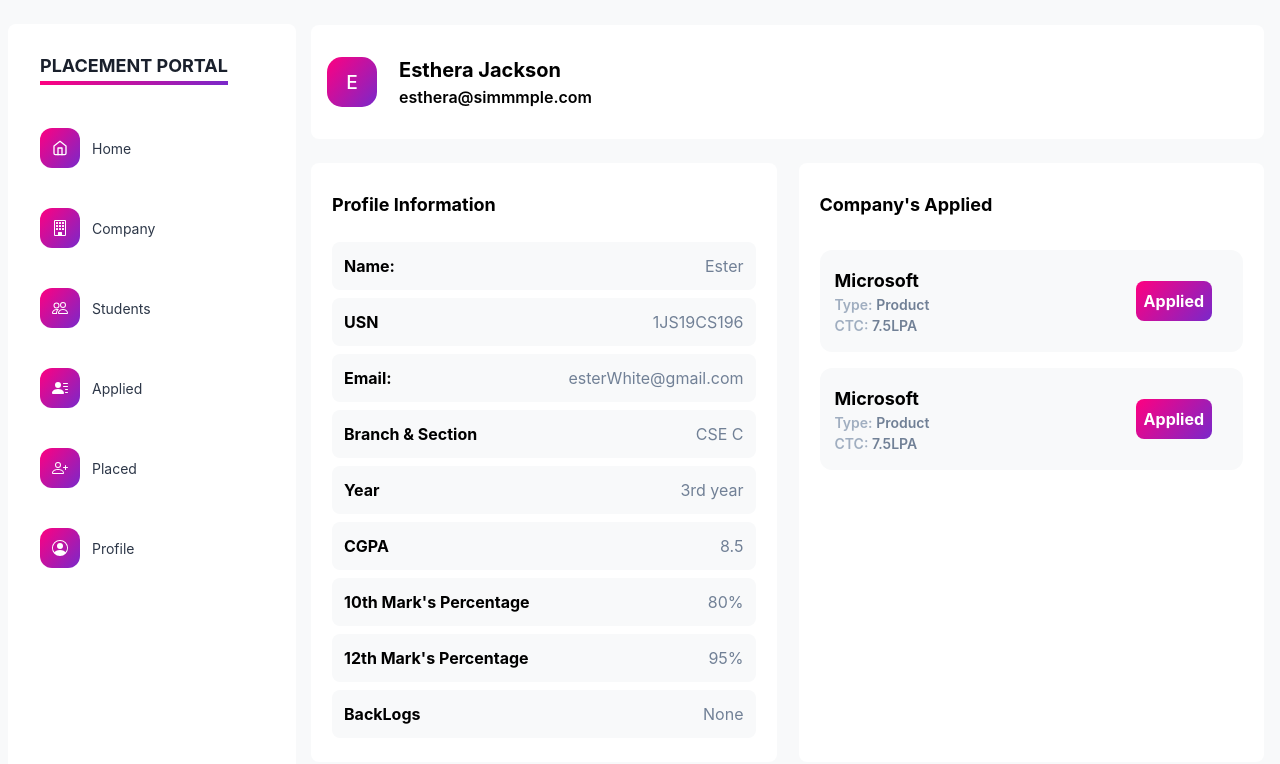
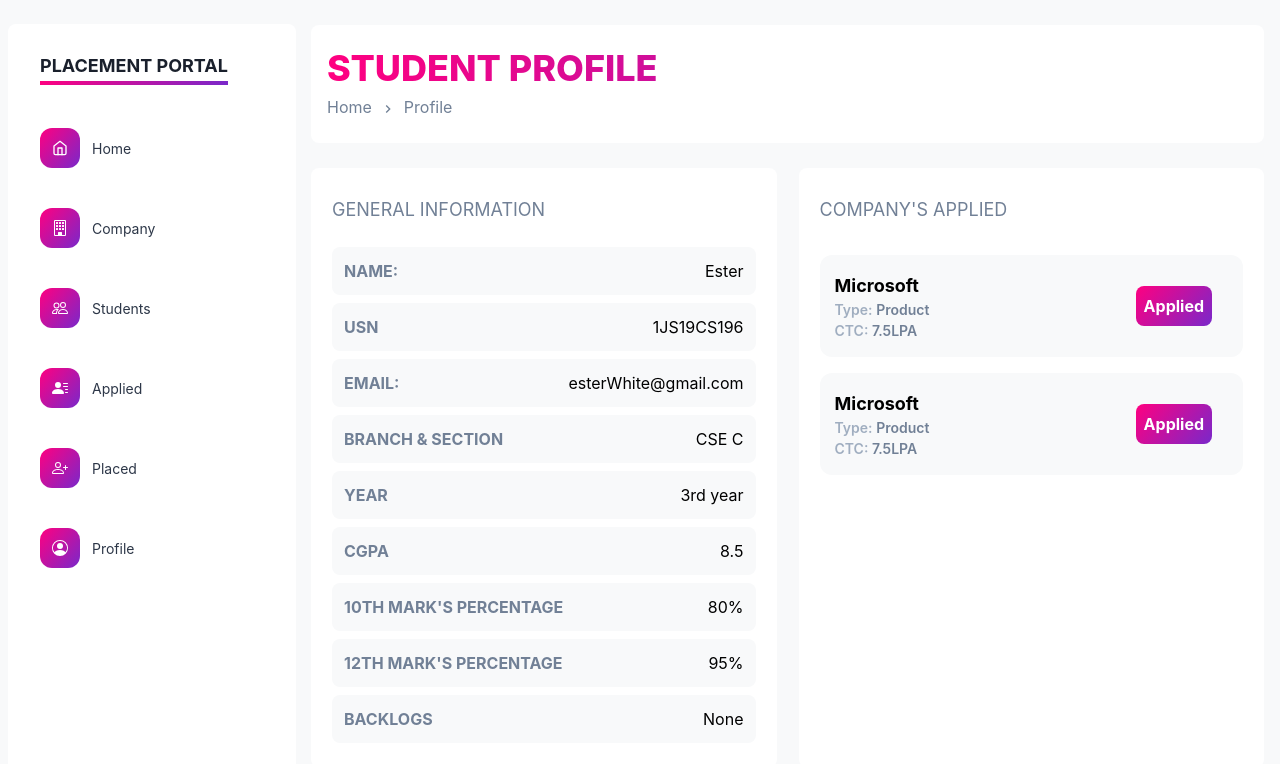
Before and after one commit to VarunSAthreya/placement-management, a Next.js app in the folder apps/web/: page /profile in a window 1280 px wide. Shown: the top 764 px of the page. Built offline with nearby package versions, Linux system fonts and the light colour scheme.

Commit message:
Added Heading

```diff
--- a/apps/web/components/Card/profileCard.tsx
+++ b/apps/web/components/Card/profileCard.tsx
@@ -24,10 +24,15 @@ const ProfileCard = (props) => {
                 bg={'#f8f9fa'}
                 p={3}
             >
-                <Text fontSize="md" color={'black'} fontWeight="bold" me="10px">
-                    Name:{' '}
+                <Text
+                    fontSize="md"
+                    color={'gray.500'}
+                    fontWeight="bold"
+                    me="10px"
+                >
+                    NAME:{' '}
                 </Text>
-                <Text fontSize="md" color="gray.500" fontWeight="400">
+                <Text fontSize="md" color="black" fontWeight="400">
                     {name}
                 </Text>
             </Flex>
@@ -39,10 +44,15 @@ const ProfileCard = (props) => {
                 bg={'#f8f9fa'}
                 p={3}
             >
-                <Text fontSize="md" color={'black'} fontWeight="bold" me="10px">
+                <Text
+                    fontSize="md"
+                    color={'gray.500'}
+                    fontWeight="bold"
+                    me="10px"
+                >
                     USN
                 </Text>
-                <Text fontSize="md" color="gray.500" fontWeight="400">
+                <Text fontSize="md" color="black" fontWeight="400">
                     {usn}
                 </Text>
             </Flex>
@@ -54,10 +64,15 @@ const ProfileCard = (props) => {
                 bg={'#f8f9fa'}
                 p={3}
             >
-                <Text fontSize="md" color={'black'} fontWeight="bold" me="10px">
-                    Email:{' '}
+                <Text
+                    fontSize="md"
+                    color={'gray.500'}
+                    fontWeight="bold"
+                    me="10px"
+                >
+                    EMAIL:{' '}
                 </Text>
-                <Text fontSize="md" color="gray.500" fontWeight="400">
+                <Text fontSize="md" color="black" fontWeight="400">
                     {email}
                 </Text>
             </Flex>
@@ -69,10 +84,15 @@ const ProfileCard = (props) => {
                 bg={'#f8f9fa'}
                 p={3}
             >
-                <Text fontSize="md" color={'black'} fontWeight="bold" me="10px">
-                    Branch & Section
+                <Text
+                    fontSize="md"
+                    color={'gray.500'}
+                    fontWeight="bold"
+                    me="10px"
+                >
+                    BRANCH & SECTION
                 </Text>
-                <Text fontSize="md" color="gray.500" fontWeight="400">
+                <Text fontSize="md" color="black" fontWeight="400">
                     {branch} {section}
                 </Text>
             </Flex>
@@ -84,10 +104,15 @@ const ProfileCard = (props) => {
                 bg={'#f8f9fa'}
                 p={3}
             >
-                <Text fontSize="md" color={'black'} fontWeight="bold" me="10px">
-                    Year
+                <Text
+                    fontSize="md"
+                    color={'gray.500'}
+                    fontWeight="bold"
+                    me="10px"
+                >
+                    YEAR
                 </Text>
-                <Text fontSize="md" color="gray.500" fontWeight="400">
+                <Text fontSize="md" color="black" fontWeight="400">
                     {year}
                 </Text>
             </Flex>
@@ -99,10 +124,15 @@ const ProfileCard = (props) => {
                 bg={'#f8f9fa'}
                 p={3}
             >
-                <Text fontSize="md" color={'black'} fontWeight="bold" me="10px">
+                <Text
+                    fontSize="md"
+                    color={'gray.500'}
+                    fontWeight="bold"
+                    me="10px"
+                >
                     CGPA
                 </Text>
-                <Text fontSize="md" color="gray.500" fontWeight="400">
+                <Text fontSize="md" color="black" fontWeight="400">
                     {cgpa}
                 </Text>
             </Flex>
@@ -114,10 +144,15 @@ const ProfileCard = (props) => {
                 bg={'#f8f9fa'}
                 p={3}
             >
-                <Text fontSize="md" color={'black'} fontWeight="bold" me="10px">
-                    10th Mark&apos;s Percentage
+                <Text
+                    fontSize="md"
+                    color={'gray.500'}
+                    fontWeight="bold"
+                    me="10px"
+                >
+                    10TH MARK&apos;S PERCENTAGE
                 </Text>
-                <Text fontSize="md" color="gray.500" fontWeight="400">
+                <Text fontSize="md" color="black" fontWeight="400">
                     {tenth}
                 </Text>
             </Flex>
@@ -129,10 +164,15 @@ const ProfileCard = (props) => {
                 bg={'#f8f9fa'}
                 p={3}
             >
-                <Text fontSize="md" color={'black'} fontWeight="bold" me="10px">
-                    12th Mark&apos;s Percentage
+                <Text
+                    fontSize="md"
+                    color={'gray.500'}
+                    fontWeight="bold"
+                    me="10px"
+                >
+                    12TH MARK&apos;S PERCENTAGE
                 </Text>
-                <Text fontSize="md" color="gray.500" fontWeight="400">
+                <Text fontSize="md" color="black" fontWeight="400">
                     {twelth}
                 </Text>
             </Flex>
@@ -144,10 +184,15 @@ const ProfileCard = (props) => {
                 bg={'#f8f9fa'}
                 p={3}
             >
-                <Text fontSize="md" color={'black'} fontWeight="bold" me="10px">
-                    BackLogs
+                <Text
+                    fontSize="md"
+                    color={'gray.500'}
+                    fontWeight="bold"
+                    me="10px"
+                >
+                    BACKLOGS
                 </Text>
-                <Text fontSize="md" color="gray.500" fontWeight="400">
+                <Text fontSize="md" color="black" fontWeight="400">
                     {backlogs}
                 </Text>
             </Flex>
--- a/apps/web/pages/profile.tsx
+++ b/apps/web/pages/profile.tsx
@@ -1,4 +1,14 @@
-import { Avatar, Box, Flex, Grid, Text } from '@chakra-ui/react';
+import {
+    Box,
+    Avatar,
+    Flex,
+    Grid,
+    Text,
+    Breadcrumb,
+    BreadcrumbItem,
+    BreadcrumbLink,
+} from '@chakra-ui/react';
+import { ChevronRightIcon } from '@chakra-ui/icons';
 import AppliedCard from '../components/Card/AppliedCard';
 import ProfileCard from '../components/Card/profileCard';
 import SideBar from '../components/Sidebar/Sidebar';
@@ -42,54 +52,56 @@ const Profile = () => {
                 width={'100%'}
                 p={4}
             >
-                <Box
-                    display={'flex'}
-                    flexDirection={'row'}
-                    justifyContent={'space-between'}
-                    alignItems={'center'}
-                    bg={'white'}
-                    p={4}
-                    mb={6}
-                    borderRadius={8}
-                >
+                <Box pb={'25px'}>
                     <Flex
-                        align="center"
-                        mb={{ sm: '10px', md: '0px' }}
-                        direction={{ sm: 'column', md: 'row' }}
-                        w={{ sm: '100%' }}
-                        textAlign={{ sm: 'center', md: 'start' }}
+                        direction="column"
+                        bg={'white'}
+                        p={4}
+                        borderRadius={8}
+                        pb="1.5rem"
                     >
-                        <Avatar
-                            me={{ md: '22px' }}
-                            name={'es'}
-                            bg={
-                                'linear-gradient( 310deg, #7928CA 0%, #FF0080 100%)'
-                            }
-                            w="50px"
-                            h="50px"
-                            borderRadius="15px"
-                        />
-                        <Flex
-                            direction="column"
-                            maxWidth="100%"
-                            my={{ sm: '14px' }}
+                        <Text
+                            bgGradient="linear(to-l, #7928CA, #FF0080)"
+                            bgClip="text"
+                            fontSize="4xl"
+                            fontWeight="extrabold"
+                            textTransform={'uppercase'}
                         >
-                            <Text
-                                fontSize={{ sm: 'lg', lg: 'xl' }}
-                                color={'black'}
-                                fontWeight="bold"
-                                ms={{ sm: '8px', md: '0px' }}
-                            >
-                                Esthera Jackson
-                            </Text>
-                            <Text
-                                fontSize={{ sm: 'sm', md: 'md' }}
-                                color={'black'}
-                                fontWeight="semibold"
-                            >
-                                esthera@simmmple.com
-                            </Text>
-                        </Flex>
+                            Student Profile
+                        </Text>
+                        <Breadcrumb
+                            separator={<ChevronRightIcon color="gray.500" />}
+                        >
+                            <BreadcrumbItem>
+                                <BreadcrumbLink
+                                    href="/"
+                                    color="gray.500"
+                                    _hover={{
+                                        textDecoration: 'none',
+                                        color: '#FF0080',
+                                    }}
+                                    _focus={{ outline: 'none' }}
+                                    variant="no-hover"
+                                >
+                                    Home
+                                </BreadcrumbLink>
+                            </BreadcrumbItem>
+
+                            <BreadcrumbItem isCurrentPage>
+                                <BreadcrumbLink
+                                    href="/profile"
+                                    color="gray.500"
+                                    _hover={{
+                                        textDecoration: 'none',
+                                        color: '#FF0080',
+                                    }}
+                                    _focus={{ outline: 'none' }}
+                                    variant="no-hover"
+                                >
+                                    Profile
+                                </BreadcrumbLink>
+                            </BreadcrumbItem>
+                        </Breadcrumb>
                     </Flex>
                 </Box>
                 <Grid
@@ -105,10 +117,10 @@ const Profile = () => {
                         <Box p="12px 5px" mb="12px">
                             <Text
                                 fontSize="lg"
-                                color={'black'}
-                                fontWeight="bold"
+                                color={'gray.500'}
+                                textTransform={'uppercase'}
                             >
-                                Profile Information
+                                General Information
                             </Text>
                         </Box>
                         <Box px="5px">
@@ -140,8 +152,8 @@ const Profile = () => {
                         <Box p="12px 5px" mb="12px">
                             <Text
                                 fontSize="lg"
-                                color={'black'}
-                                fontWeight="bold"
+                                color={'gray.500'}
+                                textTransform={'uppercase'}
                             >
                                 Company&apos;s Applied
                             </Text>
```
Also changed, not shown: apps/web/pages/applied.tsx (+71 -18 lines).
